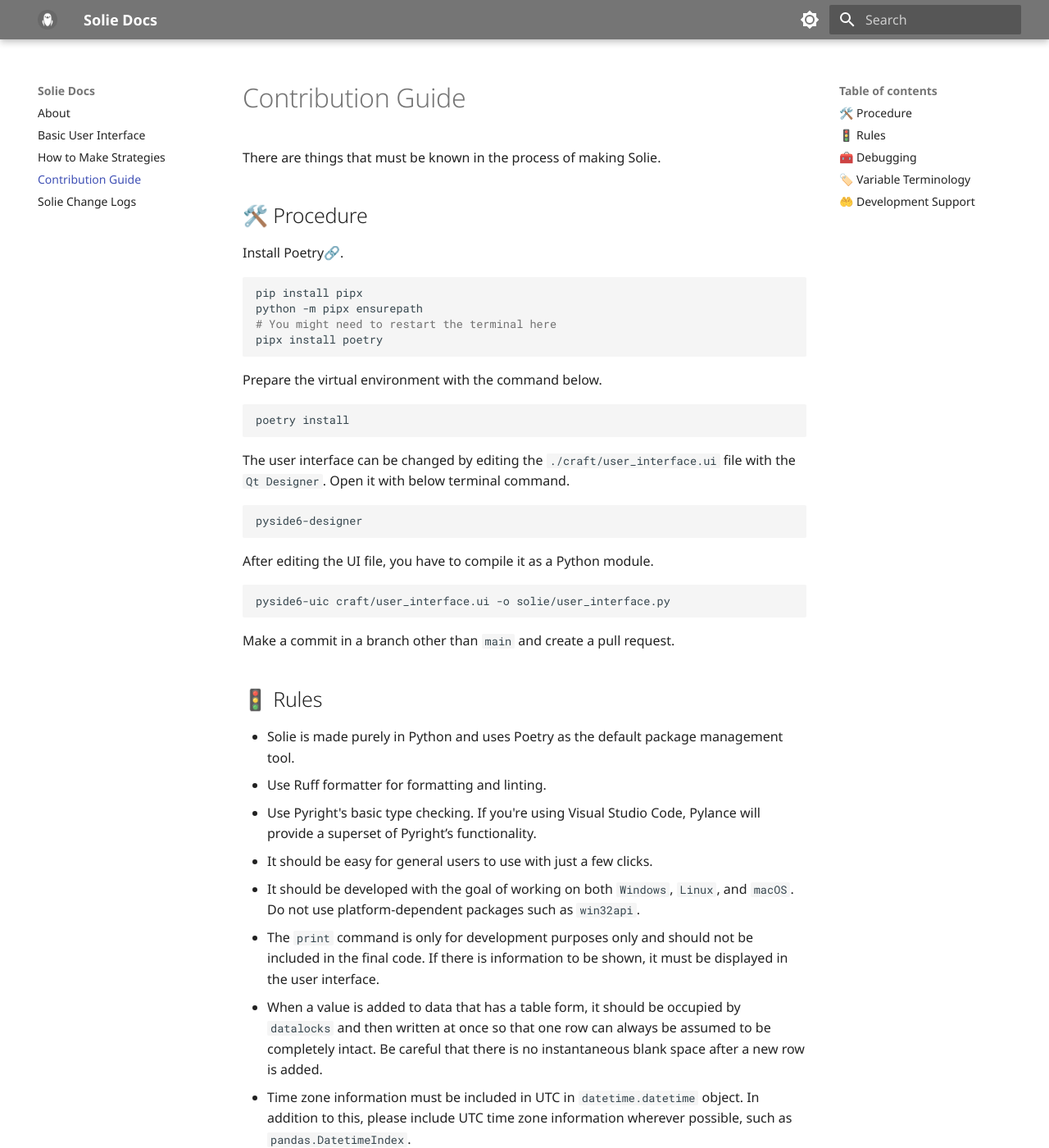
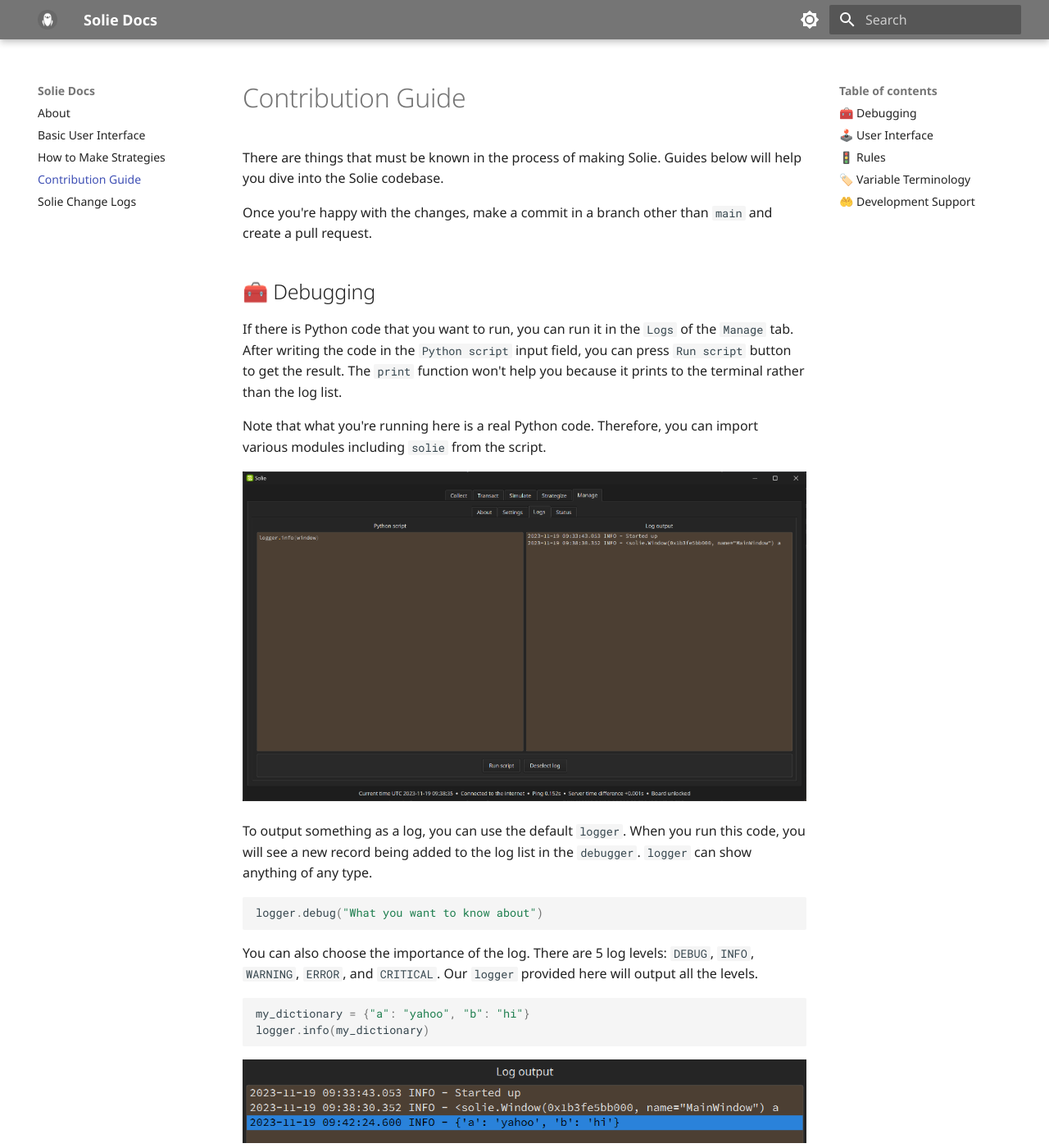
Before and after one commit to cunarist/solie, an MkDocs documentation site: the page built from documentation/docs/contribution.md, in a window 1280 px wide and 1400 px high. Shown: the whole window at 82% size. Built offline with MkDocs 1.6.1 and Material for MkDocs 9.7.7, drawn with Linux system fonts in a browser that asks for light colours; some of the changed text lies outside the part shown.

Commit message:
Reorder docs sections

````diff
--- a/documentation/docs/basic-interface.md
+++ b/documentation/docs/basic-interface.md
@@ -1,32 +1,8 @@
 # Basic User Interface
-
-## 🛒 How to Order Automatically
-
-Sign in at the Binance [account page](https://accounts.binance.com/).
-
-Open futures account following the official instructions[🔗](https://www.binance.com/en/support/faq/360033772992).
-
-> You must first open futures account before proceeding to the next step. The option `Enable Futures` does not exist for API keys generated before opening futures account.
-
-On the key issue page[🔗](https://www.binance.com/en/my/settings/api-management), click the `Create API` button to get a key issued.
-
-> The secret key is only visible immediately after creation. If you go back later, it will be hidden so that no one can see it. Make a copy of that key right away.
-
-Check `Enable Futures` in the key edit page.
-![](assets/example_008.png)
-
-Open `Transact` tab in Solie and enter the two issued keys in Solie. Doing so will receive and record your Binance account information.
-![](assets/example_009.png)
-
-Deposit in the form of you choose, such as `USDT` or `BUSD` to Binance futures wallet as per the official instructions[🔗](https://www.binance.com/en/support/faq/360033773532).
-
-> You cannot change the asset type on Binance futures, so be sure to first convert to the token you desire in your spot account and then transfer it to your futures account.
-
-If you check `Auto-transact` in Solie, automatic order will be activate. Be sure that you've chosen the right strategy before you do this. Your money matters.
 
 ## 📈 How to Read Graph and Range Information
 
-Only one coin can be displayed at a time. In the lower panel you can select which coins to graph.
+Only one coin can be displayed at a time. In the lower panel you can choose a coin that Solie should draw.
 
 ![](assets/example_023.png)
 
@@ -57,7 +33,31 @@
 After the simulation calculation, you can find the points with the lowest unrealized returns. Experiment with varying simulation leverage. You can see when you were closest to a forced liquidation and how dangerous it was. As soon as it approaches -100%, A forced liquidation is made from Binance.
 ![](assets/example_029.png)
 
-> You do not need to recalculate every time you change the simulation leverage. Just enter the desired number and it will be updated shortly on the graph based on the already calculated data.
+> You do not need to recalculate every time you change the simulation leverage. Just enter the desired number and it will be updated shortly on the graph based on the already
+
+## 🛒 How to Order Automatically
+
+Sign in at the Binance [account page](https://accounts.binance.com/).
+
+Open futures account following the official instructions[🔗](https://www.binance.com/en/support/faq/360033772992).
+
+> You must first open futures account before proceeding to the next step. The option `Enable Futures` does not exist for API keys generated before opening futures account.
+
+On the key issue page[🔗](https://www.binance.com/en/my/settings/api-management), click the `Create API` button to get a key issued.
+
+> The secret key is only visible immediately after creation. If you go back later, it will be hidden so that no one can see it. Make a copy of that key right away.
+
+Check `Enable Futures` in the key edit page.
+![](assets/example_008.png)
+
+Open `Transact` tab in Solie and enter the two issued keys in Solie. Doing so will receive and record your Binance account information.
+![](assets/example_009.png)
+
+Deposit in the form of you choose, such as `USDT` or `BUSD` to Binance futures wallet as per the official instructions[🔗](https://www.binance.com/en/support/faq/360033773532).
+
+> You cannot change the asset type on Binance futures, so be sure to first convert to the token you desire in your spot account and then transfer it to your futures account.
+
+If you check `Auto-transact` in Solie, automatic order will be activate. Be sure that you've chosen the right strategy before you do this. Your money matters.calculated data.
 
 ## 🧾 Extra Tips
 
--- a/documentation/docs/contribution.md
+++ b/documentation/docs/contribution.md
@@ -1,52 +1,14 @@
 # Contribution Guide
 
-There are things that must be known in the process of making Solie.
+There are things that must be known in the process of making Solie. Guides below will help you dive into the Solie codebase.
 
-## 🛠️ Procedure
-
-Install Poetry[🔗](https://python-poetry.org/).
-
-```bash
-pip install pipx
-python -m pipx ensurepath
-# You might need to restart the terminal here
-pipx install poetry
-```
-
-Prepare the virtual environment with the command below.
-
-```bash
-poetry install
-```
-
-The user interface can be changed by editing the `./craft/user_interface.ui` file with the `Qt Designer`. Open it with below terminal command.
-
-```bash
-pyside6-designer
-```
-
-After editing the UI file, you have to compile it as a Python module.
-
-```bash
-pyside6-uic craft/user_interface.ui -o solie/user_interface.py
-```
-
-Make a commit in a branch other than `main` and create a pull request.
-
-## 🚦 Rules
-
-- Solie is made purely in Python and uses Poetry as the default package management tool.
-- Use Ruff formatter for formatting and linting.
-- Use Pyright's basic type checking. If you're using Visual Studio Code, Pylance will provide a superset of Pyright’s functionality.
-- It should be easy for general users to use with just a few clicks.
-- It should be developed with the goal of working on both `Windows`, `Linux`, and `macOS`. Do not use platform-dependent packages such as `win32api`.
-- The `print` command is only for development purposes only and should not be included in the final code. If there is information to be shown, it must be displayed in the user interface.
-- When a value is added to data that has a table form, it should be occupied by `datalocks` and then written at once so that one row can always be assumed to be completely intact. Be careful that there is no instantaneous blank space after a new row is added.
-- Time zone information must be included in UTC in `datetime.datetime` object. In addition to this, please include UTC time zone information wherever possible, such as `pandas.DatetimeIndex`.
+Once you're happy with the changes, make a commit in a branch other than `main` and create a pull request.
 
 ## 🧰 Debugging
 
-If there is Python code that you want to run, you can run it in the `Logs` of the `Manage` tab. After writing the code in the `Python Script` input device, the code is executed when the `Run Code` button is pressed. The `print` function won't help you because it prints to the terminal rather than the log list.
+If there is Python code that you want to run, you can run it in the `Logs` of the `Manage` tab. After writing the code in the `Python script` input field, you can press `Run script` button to get the result. The `print` function won't help you because it prints to the terminal rather than the log list.
+
+Note that what you're running here is a real Python code. Therefore, you can import various modules including `solie` from the script.
 
 ![](assets/example_005.png)
 
@@ -83,6 +45,31 @@
 
 In the `Log output`, all logs that occur during execution are stacked. If an error occurs, it is also logged. If you're writing a strategy script and something doesn't work, you can come here to figure out the cause.
 
+## 🕹️ User Interface
+
+The user interface can be changed by editing the `./craft/user_interface.ui` file with the `Qt Designer`. Open it with below terminal command.
+
+```bash
+pyside6-designer
+```
+
+After editing the UI file, you have to compile it as a Python module.
+
+```bash
+pyside6-uic craft/user_interface.ui -o solie/user_interface.py
+```
+
+## 🚦 Rules
+
+- Solie is made purely in Python and uses Poetry as the default package management tool.
+- Use Ruff formatter for formatting and linting.
+- Use Pyright's basic type checking. If you're using Visual Studio Code, Pylance will provide a superset of Pyright’s functionality.
+- It should be easy for general users to use with just a few clicks.
+- It should be developed with the goal of working on both `Windows`, `Linux`, and `macOS`. Do not use platform-dependent packages such as `win32api`.
+- The `print` command is only for development purposes only and should not be included in the final code. If there is information to be shown, it must be displayed in the user interface.
+- When a value is added to data that has a table form, it should be occupied by `datalocks` and then written at once so that one row can always be assumed to be completely intact. Be careful that there is no instantaneous blank space after a new row is added.
+- Time zone information must be included in UTC in `datetime.datetime` object. In addition to this, please include UTC time zone information wherever possible, such as `pandas.DatetimeIndex`.
+
 ## 🏷️ Variable Terminology
 
 - `amount` has a negative value for a short position and a positive value for a long position. It is expressed in units of each coin, not dollars.
````
